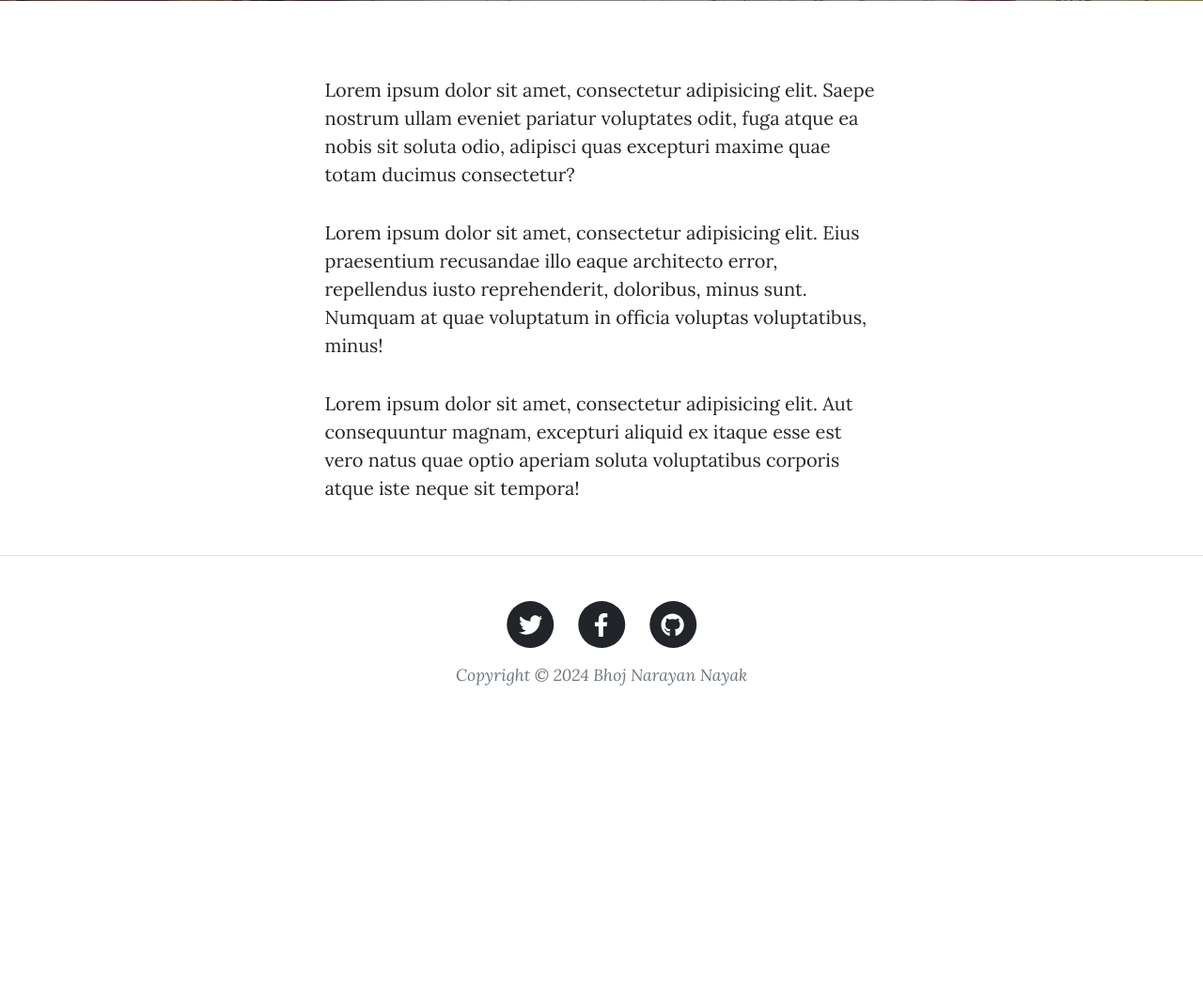
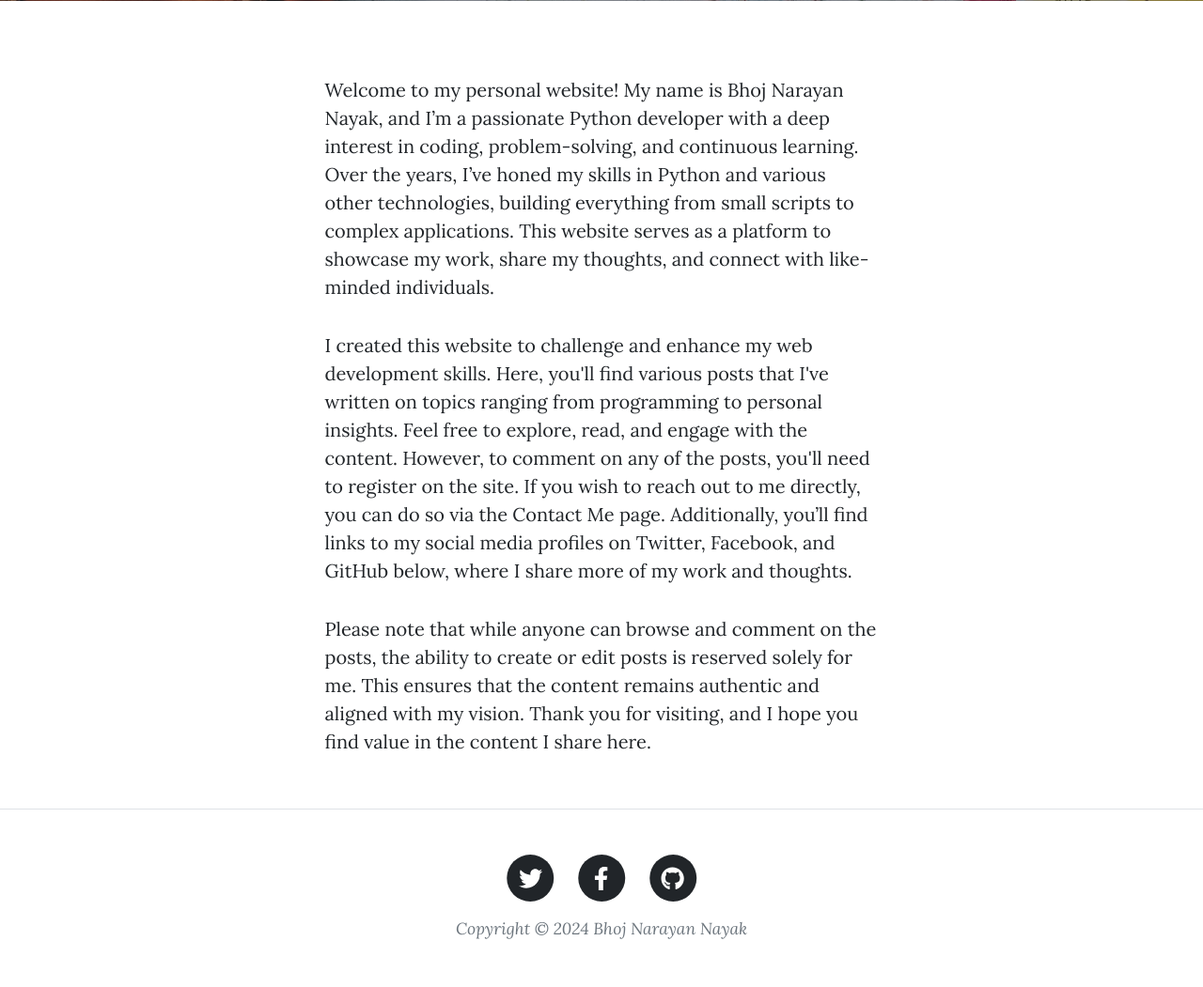
Before and after one commit to BhojNayak18/BlogBuzz, a Flask app: page /about in a window 1280 px wide. Shown: the part 531-1582 px from the top of the page at 94% size. Before the commit the page ends 1261 px from the top, so only its background shows below. Run offline with Flask 3, Linux system fonts and the light colour scheme; some libraries are stand-ins or nearby versions.

Commit message:
update about.html and footer.html
- Updated 'about.html' to ["Write content of about section"]
- Updated 'footer.html' to ["add links to handles such as Twitter, Facebook and Github"]

```diff
--- a/main.py
+++ b/main.py
@@ -30,10 +30,10 @@ This will install the packages from the requirements.txt for this project.
 '''
 
 app = Flask(__name__)
+load_dotenv()
 app.config['SECRET_KEY'] = os.environ.get('secret_key')
 ckeditor = CKEditor(app)
 Bootstrap5(app)
-load_dotenv()
 
 OWN_EMAIL = os.environ.get('own_email')
 OWN_PASSWORD = os.environ.get('own_password')
--- a/templates/about.html
+++ b/templates/about.html
@@ -22,22 +22,22 @@
     <div class="row gx-4 gx-lg-5 justify-content-center">
       <div class="col-md-10 col-lg-8 col-xl-7">
         <p>
-          Lorem ipsum dolor sit amet, consectetur adipisicing elit. Saepe
-          nostrum ullam eveniet pariatur voluptates odit, fuga atque ea nobis
-          sit soluta odio, adipisci quas excepturi maxime quae totam ducimus
-          consectetur?
+          Welcome to my personal website! My name is Bhoj Narayan Nayak, and I’m a passionate Python developer with a
+          deep interest in coding, problem-solving, and continuous learning. Over the years, I’ve honed my skills in
+          Python and various other technologies, building everything from small scripts to complex applications. This
+          website serves as a platform to showcase my work, share my thoughts, and connect with like-minded individuals.
         </p>
         <p>
-          Lorem ipsum dolor sit amet, consectetur adipisicing elit. Eius
-          praesentium recusandae illo eaque architecto error, repellendus iusto
-          reprehenderit, doloribus, minus sunt. Numquam at quae voluptatum in
-          officia voluptas voluptatibus, minus!
+          I created this website to challenge and enhance my web development skills. Here, you'll find various posts
+          that I've written on topics ranging from programming to personal insights. Feel free to explore, read, and
+          engage with the content. However, to comment on any of the posts, you'll need to register on the site. If
+          you wish to reach out to me directly, you can do so via the Contact Me page. Additionally, you’ll find links
+          to my social media profiles on Twitter, Facebook, and GitHub below, where I share more of my work and thoughts.
         </p>
         <p>
-          Lorem ipsum dolor sit amet, consectetur adipisicing elit. Aut
-          consequuntur magnam, excepturi aliquid ex itaque esse est vero natus
-          quae optio aperiam soluta voluptatibus corporis atque iste neque sit
-          tempora!
+          Please note that while anyone can browse and comment on the posts, the ability to create or edit posts is
+          reserved solely for me. This ensures that the content remains authentic and aligned with my vision. Thank you
+          for visiting, and I hope you find value in the content I share here.
         </p>
       </div>
     </div>
--- a/templates/footer.html
+++ b/templates/footer.html
@@ -5,7 +5,7 @@
                   <div class="col-md-10 col-lg-8 col-xl-7">
                       <ul class="list-inline text-center">
                           <li class="list-inline-item">
-                              <a href="#!">
+                              <a href="https://x.com/bhoj_nayak_18">
                                   <span class="fa-stack fa-lg">
                                       <i class="fas fa-circle fa-stack-2x"></i>
                                       <i class="fab fa-twitter fa-stack-1x fa-inverse"></i>
@@ -13,7 +13,7 @@
                               </a>
                           </li>
                           <li class="list-inline-item">
-                              <a href="#!">
+                              <a href="https://www.facebook.com/bhojnarayan.nayak">
                                   <span class="fa-stack fa-lg">
                                       <i class="fas fa-circle fa-stack-2x"></i>
                                       <i class="fab fa-facebook-f fa-stack-1x fa-inverse"></i>
@@ -21,7 +21,7 @@
                               </a>
                           </li>
                           <li class="list-inline-item">
-                              <a href="#!">
+                              <a href="https://github.com/BhojNayak18">
                                   <span class="fa-stack fa-lg">
                                       <i class="fas fa-circle fa-stack-2x"></i>
                                       <i class="fab fa-github fa-stack-1x fa-inverse"></i>
```
